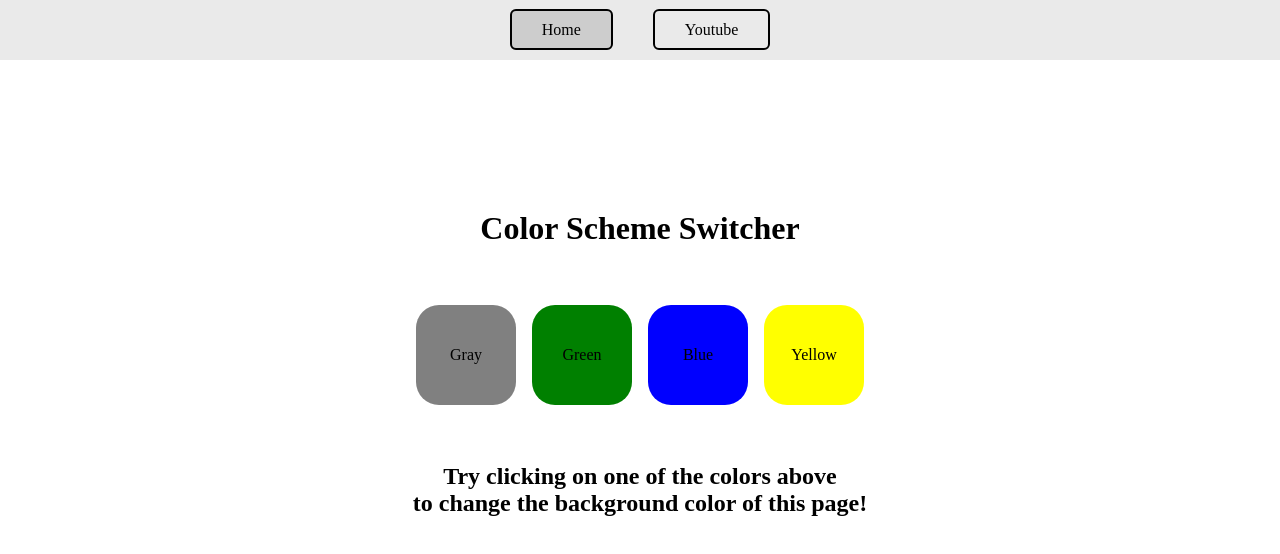
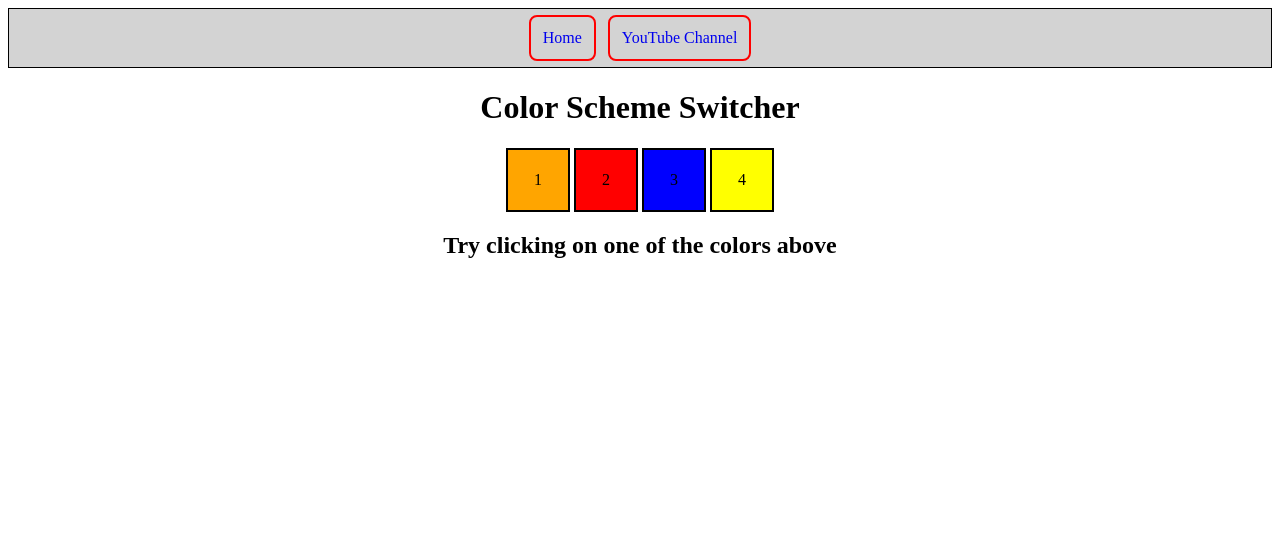
Before and after one commit to Techhaldar/JavaScript_Revision_2K25, a plain HTML site: page 09_Projects/01 Project [theme changer ]/index.html in a window 1280 px wide. Drawn offline with Linux system fonts and the light colour scheme.

Commit message:
mini project Theme changer and Digital Clock

```diff
--- a/09_Projects/01 Project [theme changer ]/index.html
+++ b/09_Projects/01 Project [theme changer ]/index.html
@@ -4,28 +4,25 @@
 <head>
     <meta charset="UTF-8">
     <meta name="viewport" content="width=device-width, initial-scale=1.0">
-    <title>Theme Changer</title>
+    <title>BG Changer</title>
     <link rel="stylesheet" href="style.css">
 </head>
 
 <body>
     <nav>
         <a href="#">Home</a>
-        <a href="https://www.youtube.com/@Techhaldar">Youtube</a>
+        <a href="https://www.youtube.com/watch?v=EGqHVjU-fas&list=PLu71SKxNbfoBuX3f4EOACle2y-tRC5Q37&index=35">YouTube
+            Channel</a>
     </nav>
-
     <div class="canvas">
-        <h1 class="heading">Color Scheme Switcher</h1>
-        <div class="buttons-container">
-            <span class="button" id="Gray" style="background-color: gray;">Gray</span>
-            <span class="button" id="green" style="background-color: green;">Green</span>
-            <span class="button" id="blue" style="background-color:blue;">Blue</span>
-            <span class="button" id="yellow" style="background-color: yellow">Yellow</span>
-        </div>
+        <h1>Color Scheme Switcher</h1>
+        <span class="button" id="orange">1</span>
+        <span class="button" id="red">2</span>
+        <span class="button" id="blue">3</span>
+        <span class="button" id="yellow">4</span>
         <h2>Try clicking on one of the colors above</h2>
-        <h2>to change the background color of this page!</h2>
     </div>
-    <script src="script.js"></script>
 </body>
+<script src="script.js"></script>
 
 </html>
--- a/09_Projects/01 Project [theme changer ]/script.js
+++ b/09_Projects/01 Project [theme changer ]/script.js
@@ -1,28 +1,23 @@
-const button = document.querySelectorAll('.button');
-console.log(button)
-const nav = document.querySelector('nav');
-const body = document.querySelector("body");
-const h1 = document.querySelector("h1");
-const h2 = document.querySelectorAll("h2");
-console.log(h1)
+const buttons = document.querySelectorAll('.button');
+console.log(buttons);
+const body = document.querySelector('body')
 
-button.forEach(function (button) {
+buttons.forEach(function (button) {
+    console.log(button);
     button.addEventListener('click', function (e) {
-        switch (e.target) {
-            case Gray:
-                body.style.backgroundColor = e.target.id;
-                h1.style.color = white;
-                break;
-            case green:
-                body.style.backgroundColor = e.target.id
-
-                break;
-            case blue:
-                body.style.backgroundColor = e.target.id
-
-                break;
-            case yellow:
-                body.style.backgroundColor = e.target.id
+        console.log(e)
+        console.log(e.target)
+        if (e.target.id === 'orange') {
+            body.style.backgroundColor = e.target.id;
+        }
+        if (e.target.id === 'red') {
+            body.style.backgroundColor = e.target.id;
+        }
+        if (e.target.id === 'blue') {
+            body.style.backgroundColor = e.target.id;
+        }
+        if (e.target.id === 'yellow') {
+            body.style.backgroundColor = e.target.id;
         }
     });
 });
--- a/09_Projects/01 Project [theme changer ]/style.css
+++ b/09_Projects/01 Project [theme changer ]/style.css
@@ -1,60 +1,46 @@
-* {
+nav {
+    display: flex;
+    justify-content: center;
+    border: 1px solid black;
     margin: 0;
     padding: 0;
-}
-
-nav {
-    height: 60px;
-    background-color: #EAEAEA;
-    text-align: center;
-    align-content: center;
-    margin: auto;
+    background-color: lightgray;
 }
 
 nav a {
-    border: 2px solid black;
+    border: 2px solid red;
     text-decoration: none;
-    padding: 10px 30px;
-    border-radius: 6px;
-    color: black;
-    margin-left: 18px;
-    margin-right: 18px;
-}
-
-nav a:nth-child(1) {
-    background-color: #CDCDCD;
-}
-
-.canvas {
-    display: flex;
-    flex-direction: column;
-    justify-content: center;
-    align-items: center;
-    flex-wrap: wrap;
-}
-
-.canvas h1 {
-    margin-top: 150px;
-}
-
-.buttons-container {
-    display: flex;
-    flex-direction: row;
-    justify-content: center;
-    align-items: center;
-    margin-top: 50px;
-    margin-bottom: 50px;
+    padding: 12px;
+    margin: 6px;
+    border-radius: 8px;
 }
 
 .button {
     display: inline-block;
-    /* border: 2px solid red; */
-    height: 100px;
-    width: 100px;
-    background-color: #CDCDCD;
+    width: 60px;
+    height: 60px;
+    border: 2px solid black;
+    align-content: center;
     text-align: center;
-    align-content: center;
-    margin: 8px;
-    cursor: pointer;
-    border-radius: 23px;
 }
+
+.canvas {
+    /* align-content: center; */
+    text-align: center;
+}
+
+#orange {
+    background-color: orange;
+}
+
+#red {
+    background-color: red;
+}
+
+#blue {
+    background-color: blue;
+}
+
+#yellow {
+    background-color: yellow;
+}
--- a/09_Projects/03 Project [Digital Clock]/style.css
+++ b/09_Projects/03 Project [Digital Clock]/style.css
@@ -1,26 +1,18 @@
-body {
-    background-color: #212121;
-    color: #fff;
-}
-
-.center {
+.container {
     display: flex;
-    height: 100vh;
-    justify-content: center;
+    flex-direction: column;
     align-items: center;
-    flex-direction: column;
+    align-content: center;
+    margin-top: 100px;
 }
 
 #clock {
-    font-size: 40px;
-    background-color: orange;
-    padding: 20px 50px;
+    border: 2px solid black;
+    width: 120px;
+    height: 50px;
+    border-radius: 8px;
     margin-top: 10px;
-    border-radius: 10px;
+    padding: 5px;
+    text-align: center;
+    align-content: center;
 }
-
-#banner {
-    font-size: 24px;
-    margin-bottom: 20px;
-    text-align: center;
-}
```
Also changed, not shown: 01_JS_Basics/01_test.js (+17 -1 lines), 09_Projects/03 Project [Digital Clock]/index.html (+6 -3 lines), 09_Projects/03 Project [Digital Clock]/script.js (+5 -8 lines), 09_Projects/BMI Calculator/index.html (added, +31 -0 lines), 09_Projects/BMI Calculator/script.js (added, +32 -0 lines), 09_Projects/BMI Calculator/style.css (added).
